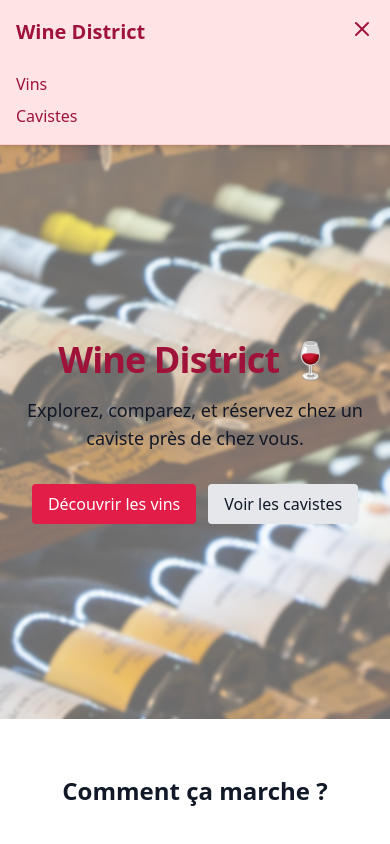
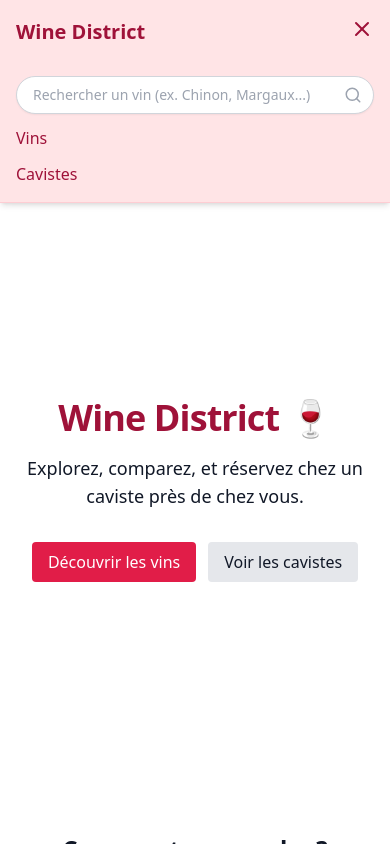
Before and after one commit to elmikitozer/WineDistrict, a Next.js app: page / in a window 390 px wide. Both pictures are taken after a click on the button "Ouvrir/fermer le menu". Shown: the top 844 px of the page. Built offline with nearby package versions, Linux system fonts and the light colour scheme.

Commit message:
adding search bar on mobile

```diff
--- a/app/page.tsx
+++ b/app/page.tsx
@@ -172,7 +172,7 @@ export default function Home() {
     <main className="relative">
       {/* Bande hero */}
       <section className="relative h-[68vh] md:h-[78vh] grid place-items-center overflow-hidden">
-        <div className="absolute inset-0 -z-10 will-change-transform">
+        {/* <div className="absolute inset-0 -z-10 will-change-transform">
           <Image
             src="/hero.webp"
             alt=""
@@ -182,7 +182,7 @@ export default function Home() {
             className="object-cover scale-105"
           />
           <div className="absolute inset-0 bg-white/40 backdrop-blur-[1.5px]" />
-        </div>
+        </div> */}
 
         <div className="max-w-4xl mx-auto px-6 text-center animate-fadeUp">
           <h1 className="text-4xl md:text-6xl font-bold tracking-tight text-rose-800">
--- a/components/Navbar.tsx
+++ b/components/Navbar.tsx
@@ -1,15 +1,23 @@
+// app/components/Navbar.tsx
 "use client";
 
 import Link from "next/link";
-import { useState } from "react";
-import { Menu, Search, X } from "lucide-react";
+import { useEffect, useState } from "react";
+import { Menu, X } from "lucide-react";
 import SearchBar from "./SearchBar";
 
 export default function Navbar() {
   const [isOpen, setIsOpen] = useState(false);
 
+  useEffect(() => {
+    document.body.style.overflow = isOpen ? "hidden" : "";
+    return () => {
+      document.body.style.overflow = "";
+    };
+  }, [isOpen]);
+
   return (
-    <nav className="bg-rose-100 text-rose-800 border-b border-rose-200 shadow-md">
+    <nav className="bg-rose-100 text-rose-800 border-b border-rose-200 shadow-md sticky top-0 z-50">
       <div className="max-w-7xl mx-auto px-4 sm:px-6 lg:px-8">
         <div className="flex justify-between h-16 items-center">
           <Link
@@ -19,34 +27,25 @@ export default function Navbar() {
             Wine District
           </Link>
 
-          {/* ✅ Barre de recherche }
-          <form action="/vins" method="get" className="flex-1 px-6">
-            <input
-              type="text"
-              name="q"
-              placeholder="Rechercher un vin..."
-              className="w-full px-4 py-2 border border-gray-300 rounded-full focus:outline-none focus:ring-2 focus:ring-rose-300"
-            />
-          </form>*/}
+          {/* Desktop: Search au centre */}
           <div className="hidden md:flex flex-1 justify-center">
             <SearchBar />
           </div>
 
+          {/* Desktop: liens */}
           <div className="hidden md:flex space-x-6 font-medium">
-            {/* <Link href="/" className="hover:text-black">Accueil</Link> */}
-            <Link href="/vins" className="hover:text-black">
-              Vins
-            </Link>
-            <Link href="/cavistes" className="hover:text-black">
-              Cavistes
-            </Link>
+            <Link href="/vins" className="hover:text-black">Vins</Link>
+            <Link href="/cavistes" className="hover:text-black">Cavistes</Link>
           </div>
 
+          {/* Mobile: burger */}
           <div className="md:hidden">
             <button
               onClick={() => setIsOpen(!isOpen)}
               className="focus:outline-none"
-              aria-label="Toggle menu"
+              aria-label="Ouvrir/fermer le menu"
+              aria-expanded={isOpen}
+              aria-controls="mobile-menu"
             >
               {isOpen ? <X size={24} /> : <Menu size={24} />}
             </button>
@@ -54,9 +53,17 @@ export default function Navbar() {
         </div>
       </div>
 
+      {/* Mobile panel */}
       {isOpen && (
-        <div className="md:hidden px-4 pb-4 pt-2 space-y-2 font-medium">
-          {/* <Link href="/" className="block hover:text-black" onClick={() => setIsOpen(false)}>Accueil</Link> */}
+        <div
+          id="mobile-menu"
+          className="md:hidden px-4 pb-4 pt-2 space-y-3 font-medium relative z-50"
+        >
+          {/* NEW: SearchBar visible en mobile */}
+          <div className="pt-1">
+            <SearchBar />
+          </div>
+
           <Link
             href="/vins"
             className="block hover:text-black"
--- a/components/SearchBar.tsx
+++ b/components/SearchBar.tsx
@@ -1,68 +1,70 @@
-'use client';
+// app/components/SearchBar.tsx
+"use client";
 
-import { useState, useEffect } from 'react';
-import { useRouter } from 'next/navigation';
-import { Search } from 'lucide-react'; // icône si tu as lucide installé
+import { useState, useEffect } from "react";
+import { useRouter } from "next/navigation";
+import { Search } from "lucide-react";
 
 type Vin = {
   id: number;
   nom: string;
   domaine: string;
+  // TIP: évite les accents dans les clés TS/DB: annee: number;
   année: number;
 };
 
 export default function SearchBar() {
-  const [query, setQuery] = useState('');
+  const [query, setQuery] = useState("");
   const [results, setResults] = useState<Vin[]>([]);
   const [showDropdown, setShowDropdown] = useState(false);
   const router = useRouter();
 
   useEffect(() => {
-    const delayDebounce = setTimeout(() => {
-      if (query.length > 1) {
+    const delay = setTimeout(() => {
+      if (query.trim().length > 1) {
         fetch(`/api/search?q=${encodeURIComponent(query)}`)
           .then((res) => res.json())
-          .then((data) => setResults(data));
+          .then((data) => setResults(data))
+          .catch(() => setResults([]));
         setShowDropdown(true);
       } else {
         setResults([]);
         setShowDropdown(false);
       }
     }, 300);
-    return () => clearTimeout(delayDebounce);
+    return () => clearTimeout(delay);
   }, [query]);
 
   const handleSubmit = (e: React.FormEvent) => {
     e.preventDefault();
     const trimmed = query.trim();
-    if (!trimmed) {
-      router.push('/');
-    } else {
-      router.push(`/vins?q=${encodeURIComponent(trimmed)}`);
-    }
+    router.push(trimmed ? `/vins?q=${encodeURIComponent(trimmed)}` : "/");
     setShowDropdown(false);
   };
 
   return (
     <div className="relative w-full max-w-md mx-auto">
-      <form onSubmit={handleSubmit} className="relative">
+      <form onSubmit={handleSubmit} className="relative" role="search" aria-label="Recherche de vins">
         <input
           type="text"
           placeholder="Rechercher un vin (ex. Chinon, Margaux...)"
           value={query}
           onChange={(e) => setQuery(e.target.value)}
           className="w-full px-4 py-2 pr-10 border border-gray-300 rounded-full shadow-sm focus:outline-none focus:ring-2 focus:ring-rose-200 text-sm placeholder:text-gray-400"
+          inputMode="search"
+          autoComplete="off"
         />
         <button
           type="submit"
           className="absolute right-3 top-1/2 -translate-y-1/2 text-gray-400 hover:text-rose-600"
+          aria-label="Lancer la recherche"
         >
           <Search size={18} />
         </button>
       </form>
 
       {showDropdown && results.length > 0 && (
-        <ul className="absolute z-10 w-full mt-2 bg-white border border-gray-200 rounded-lg shadow-lg max-h-60 overflow-auto">
+        <ul className="absolute left-0 right-0 z-[60] mt-2 bg-white border border-gray-200 rounded-lg shadow-lg max-h-60 overflow-auto">
           {results.map((vin) => (
             <li
               key={vin.id}
```
